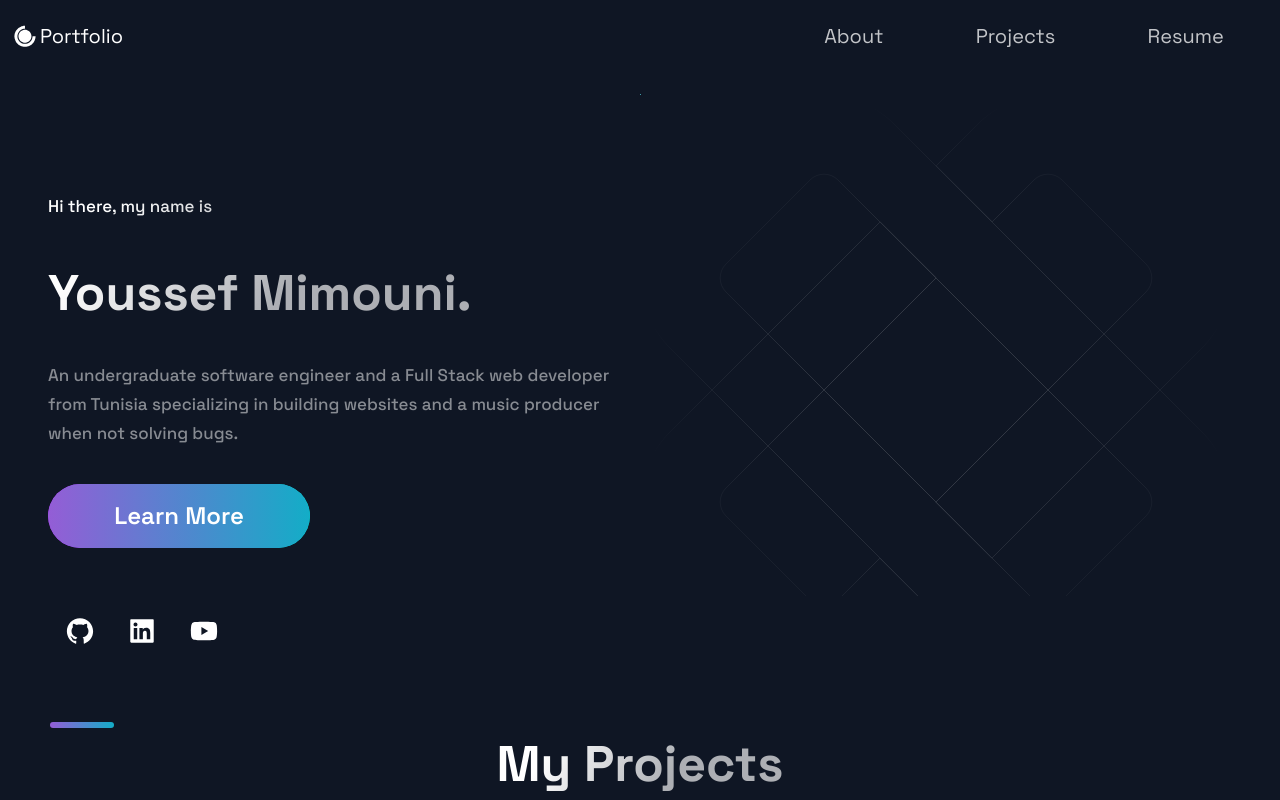
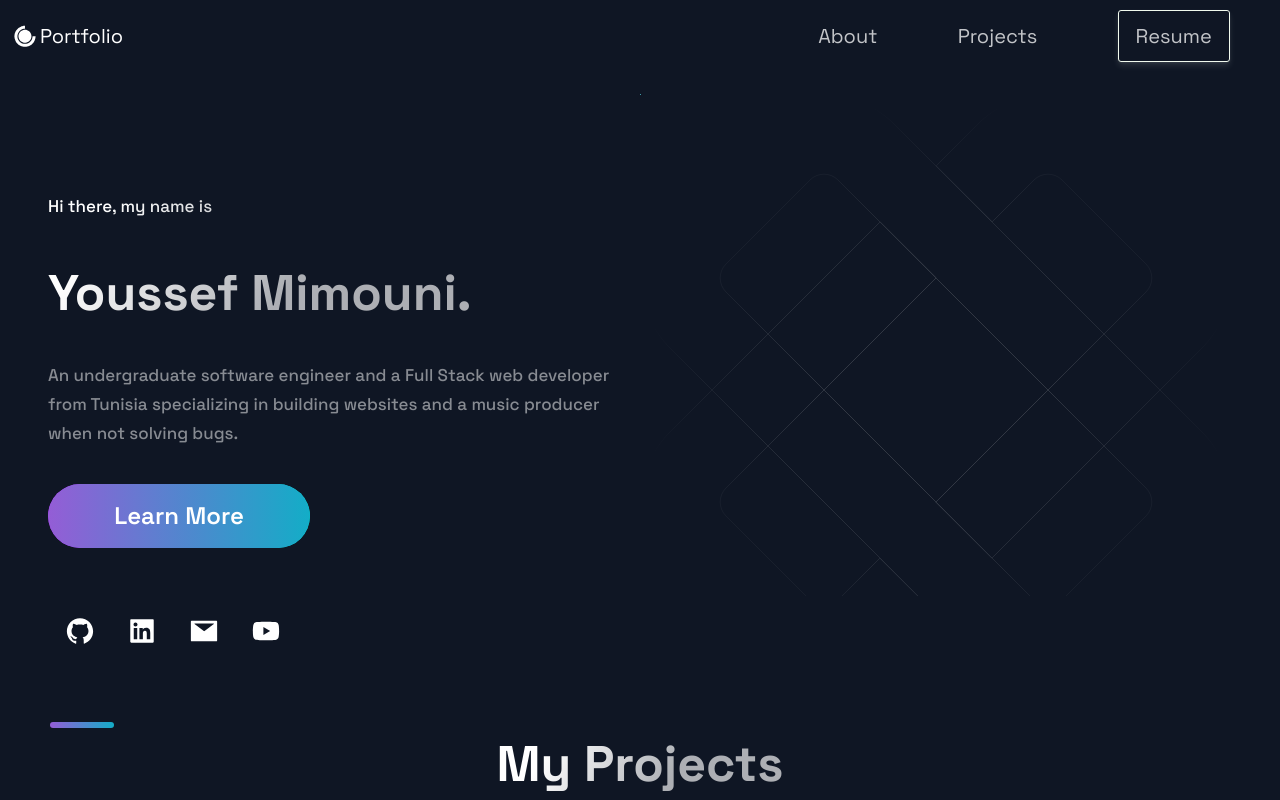
Before and after one commit to youssefmimouni08/Portfolio, a Next.js app: page / in a window 1280 px wide. Shown: the top 800 px of the page. Built offline with nearby package versions, Linux system fonts and the light colour scheme.

Commit message:
enfinnaaaaa

```diff
--- a/src/components/Header/Header.js
+++ b/src/components/Header/Header.js
@@ -39,8 +39,18 @@ const Header = () => (
         </Link>
       </li>
       <li>
-        <Link href=''>
-          <NavLink>Resume</NavLink>
+        <Link href='/Resume.pdf' target='_blank'>
+          <NavLink
+            style={{
+              border: '1px solid rgb(241, 250, 238)',
+              borderRadius: '3px',
+              padding: '12px 17px',
+              boxShadow:
+                'rgb(241 250 238 / 11%) 0px 4px 6px, rgb(241 250 238 / 8%) 0px 1px 3px',
+            }}
+          >
+            Resume
+          </NavLink>
         </Link>
       </li>
     </Div3>
--- a/src/components/Hero/Hero.js
+++ b/src/components/Hero/Hero.js
@@ -5,10 +5,10 @@ import { Div1 } from '../Header/HeaderStyles';
 import { SocialIcons } from './HeroStyles';
 
 import {
-  AiFillSoundcloud,
   AiFillGithub,
   AiFillInstagram,
   AiFillYoutube,
+  AiFillMail,
   AiFillLinkedin,
 } from 'react-icons/ai';
 
@@ -44,6 +44,9 @@ const Hero = (props) => (
           <SocialIcons href='https://www.linkedin.com/in/youssef-mimouni/'>
             <AiFillLinkedin size='3rem' />
           </SocialIcons>
+          <SocialIcons href='mailto:youssef.mimouni1@esprit.tn'>
+            <AiFillMail size='3rem' />
+          </SocialIcons>
           <SocialIcons href='https://www.youtube.com/c/YouzarsifBeats'>
             <AiFillYoutube size='3rem' />
           </SocialIcons>
```
Also changed, not shown: 1 other file (tests, documents, lock files or other folders).
